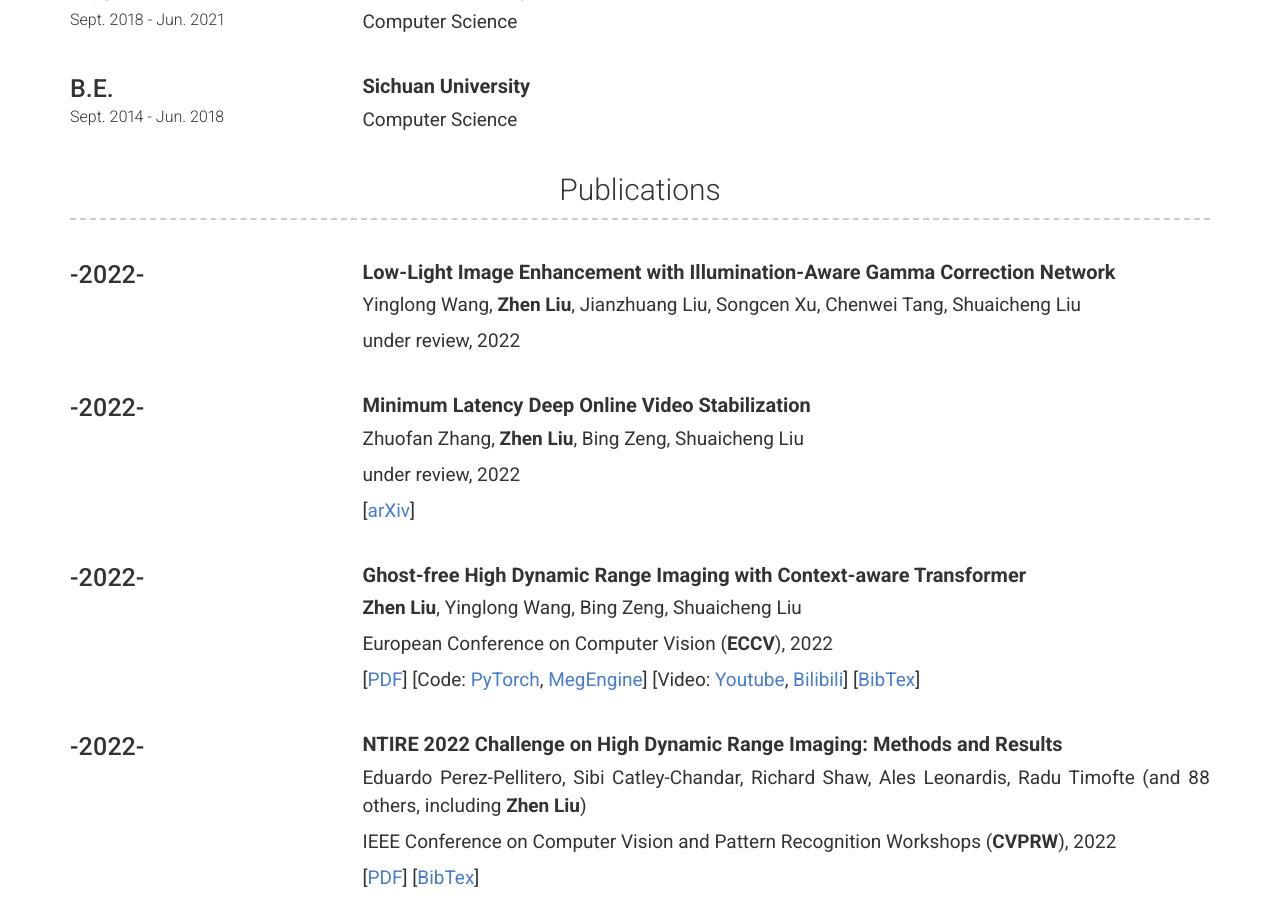
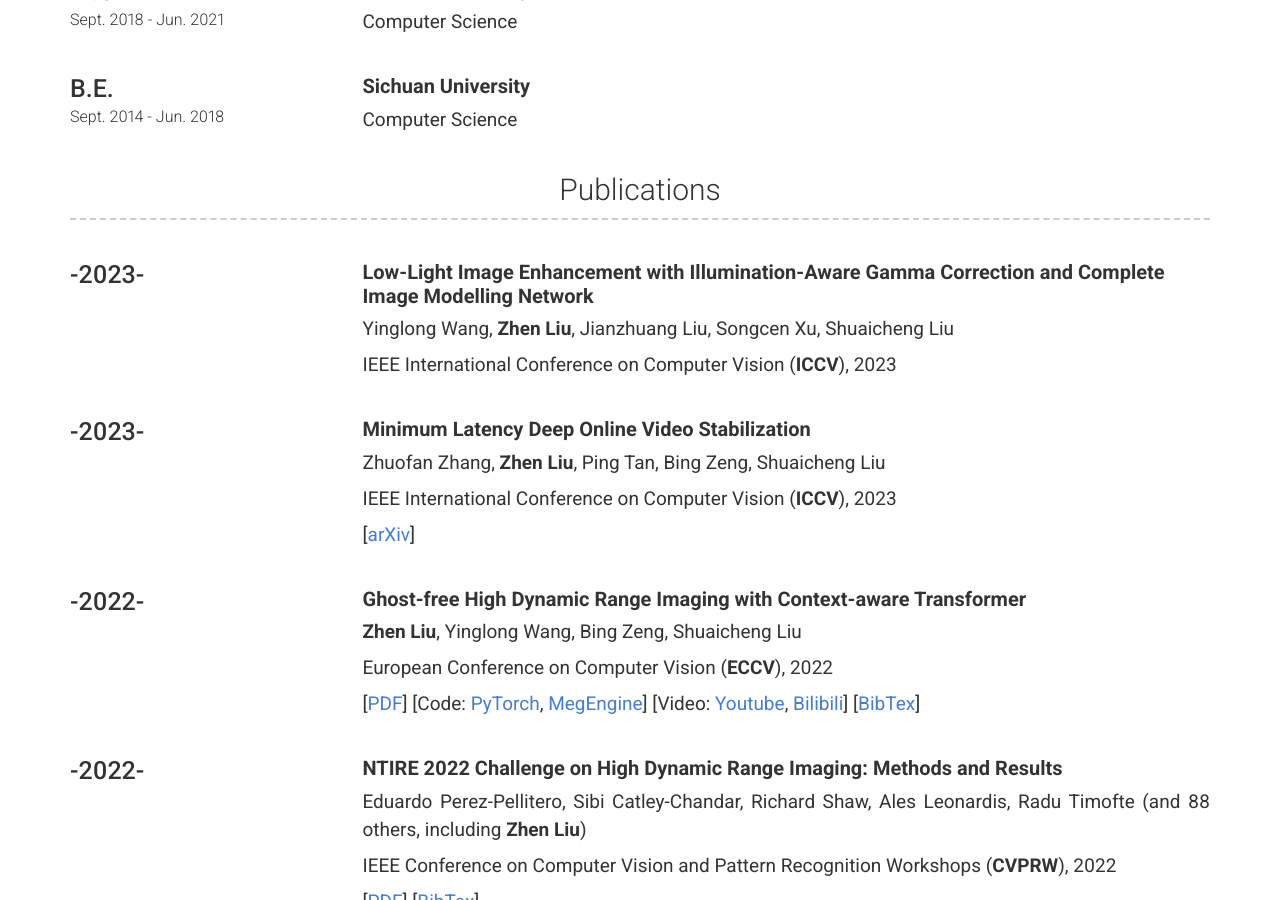
Before and after one commit to liuzhen03/liuzhen03.github.io, a Jekyll site: the page built from index.md, in a window 1280 px wide and 900 px high, scrolled down 872 px. Built offline with Jekyll 4.4.1, drawn with Linux system fonts in a browser that asks for light colours; nearby versions of some CDN libraries; some of the changed text lies outside the part shown.

Commit message:
update info

```diff
--- a/_config.yml
+++ b/_config.yml
@@ -82,24 +82,24 @@ content:
     content:
 
       - layout: left
-        title: -2022-
+        title: -2023-
         # caption:
         description: | # this will include new lines to allow paragraphs
-          ## **Low-Light Image Enhancement with Illumination-Aware Gamma Correction Network**
+          ## **Low-Light Image Enhancement with Illumination-Aware Gamma Correction and Complete Image Modelling Network**
 
-          Yinglong Wang, **Zhen Liu**, Jianzhuang Liu, Songcen Xu, Chenwei Tang, Shuaicheng Liu
+          Yinglong Wang, **Zhen Liu**, Jianzhuang Liu, Songcen Xu, Shuaicheng Liu
 
-          under review, 2022
+          IEEE International Conference on Computer Vision (**ICCV**), 2023
 
       - layout: left
-        title: -2022-
+        title: -2023-
         # caption:
         description: | # this will include new lines to allow paragraphs
           ## **Minimum Latency Deep Online Video Stabilization**
 
-          Zhuofan Zhang, **Zhen Liu**, Bing Zeng, Shuaicheng Liu
+          Zhuofan Zhang, **Zhen Liu**, Ping Tan, Bing Zeng, Shuaicheng Liu
 
-          under review, 2022
+          IEEE International Conference on Computer Vision (**ICCV**), 2023
 
           [[arXiv](https://arxiv.org/abs/2212.02073)]
 
@@ -195,6 +195,10 @@ content:
         title: Conferences
         # caption:
         description: | # this will include new lines to allow paragraphs
+          SIGGRAPH Asia, 2023
+
+          Conference on Neural Information Processing Systems (**NeurIPS**), 2023
+
           IEEE International Conference on Computer Vision (**ICCV**), 2023
 
           IEEE Conference on Computer Vision and Pattern Recognition (**CVPR**), 2023
```
